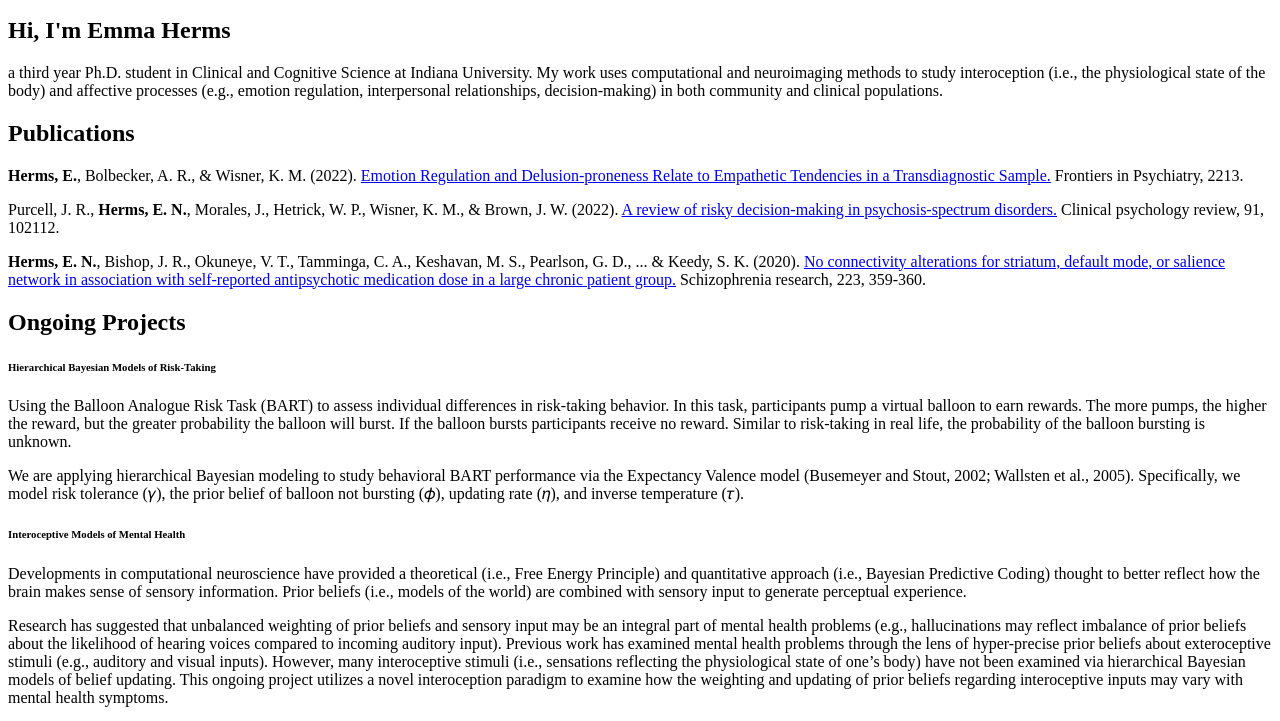
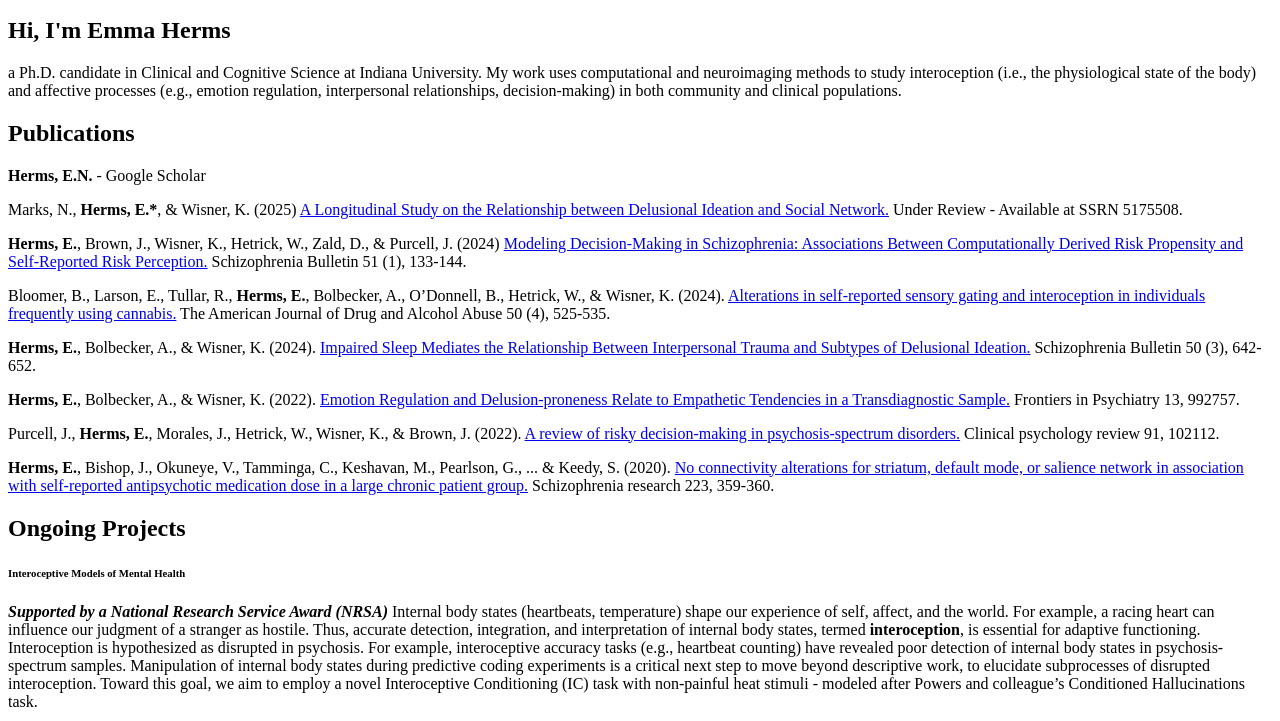
Before and after one commit to hermanator608/emma-portfolio, a website: page src/index.html in a window 1280 px wide. Shown: the part 231-952 px from the top of the page. Drawn offline with Linux system fonts and the light colour scheme.

Commit message:
added publications, updated ongoing projects

```diff
--- a/src/index.html
+++ b/src/index.html
@@ -62,7 +62,7 @@
       <section id="emmaherms" class="section">
         <h1>Hi, I'm Emma Herms</h1>
         <p>
-          a third year Ph.D. student in Clinical and Cognitive Science at
+          a Ph.D. candidate in Clinical and Cognitive Science at
           Indiana University. My work uses computational and neuroimaging
           methods to study interoception (i.e., the physiological state of the
           body) and affective processes (e.g., emotion regulation, interpersonal
@@ -75,33 +75,89 @@
           <h2>Publications</h2>
           <div class="publicationSection">
             <p>
-              <b>Herms, E.</b>, Bolbecker, A. R., & Wisner, K. M. (2022).
+              <a
+                href="https://scholar.google.com/citations?user=ooSh_QcAAAAJ&hl=en&oi=ao"
+                target="_blank"
+                ></a><b>Herms, E.N.</b> - Google Scholar</a
+            </p>
+          </div>
+          <div class="publicationSection">
+            <p>
+              Marks, N., <b>Herms, E.*</b>, & Wisner, K. (2025)
+              <a
+                href="https://papers.ssrn.com/sol3/Delivery.cfm?abstractid=5175508"
+                target="_blank"
+                >A Longitudinal Study on the Relationship between Delusional Ideation and Social Network.</a
+              >
+              Under Review - Available at SSRN 5175508.
+            </p>
+          </div>
+          <div class="publicationSection">
+            <p>
+              <b>Herms, E.</b>, Brown, J., Wisner, K., Hetrick, W., Zald, D., & Purcell, J. (2024)
+              <a
+                href="https://osf.io/preprints/psyarxiv/sgbr4/download"
+                target="_blank"
+                >Modeling Decision-Making in Schizophrenia: Associations Between
+                Computationally Derived Risk Propensity and Self-Reported Risk Perception.</a
+              >
+              Schizophrenia Bulletin 51 (1), 133-144.
+            </p>
+          </div>
+          <div class="publicationSection">
+            <p>
+              Bloomer, B., Larson, E., Tullar, R., <b>Herms, E.</b>, Bolbecker, A.,
+              O’Donnell, B., Hetrick, W., & Wisner, K. (2024).
+              <a
+                href="https://www.tandfonline.com/doi/abs/10.1080/00952990.2024.2332602"
+                target="_blank"
+                >Alterations in self-reported sensory gating and interoception
+                in individuals frequently using cannabis.</a
+              >
+              The American Journal of Drug and Alcohol Abuse 50 (4), 525-535.
+            </p>
+          </div>
+          <div class="publicationSection">
+            <p>
+              <b>Herms, E.</b>, Bolbecker, A., & Wisner, K. (2024).
+              <a
+                href="https://pmc.ncbi.nlm.nih.gov/articles/PMC11059790/pdf/sbad081.pdf"
+                target="_blank"
+                >Impaired Sleep Mediates the Relationship Between Interpersonal
+                Trauma and Subtypes of Delusional Ideation.</a
+              >
+              Schizophrenia Bulletin 50 (3), 642-652.
+            </p>
+          </div>
+          <div class="publicationSection">
+            <p>
+              <b>Herms, E.</b>, Bolbecker, A., & Wisner, K. (2022).
               <a
                 href="https://www.frontiersin.org/articles/10.3389/fpsyt.2022.992757/full"
                 target="_blank"
                 >Emotion Regulation and Delusion-proneness Relate to Empathetic
                 Tendencies in a Transdiagnostic Sample.</a
               >
-              Frontiers in Psychiatry, 2213.
+              Frontiers in Psychiatry 13, 992757.
             </p>
           </div>
           <div class="publicationSection">
             <p>
-              Purcell, J. R., <b>Herms, E. N.</b>, Morales, J., Hetrick, W. P.,
-              Wisner, K. M., & Brown, J. W. (2022).
+              Purcell, J., <b>Herms, E.</b>, Morales, J., Hetrick, W.,
+              Wisner, K., & Brown, J. (2022).
               <a
                 href="https://www.sciencedirect.com/science/article/abs/pii/S0272735821001550"
                 target="_blank"
                 >A review of risky decision-making in psychosis-spectrum
                 disorders.</a
               >
-              Clinical psychology review, 91, 102112.
+              Clinical psychology review 91, 102112.
             </p>
           </div>
           <div class="publicationSection">
             <p>
-              <b>Herms, E. N.</b>, Bishop, J. R., Okuneye, V. T., Tamminga, C.
-              A., Keshavan, M. S., Pearlson, G. D., ... & Keedy, S. K. (2020).
+              <b>Herms, E.</b>, Bishop, J., Okuneye, V., Tamminga, C.,
+              Keshavan, M., Pearlson, G., ... & Keedy, S. (2020).
               <a
                 href="https://www.sciencedirect.com/science/article/abs/pii/S0920996420303698"
                 target="_blank"
@@ -109,69 +165,81 @@
                 salience network in association with self-reported antipsychotic
                 medication dose in a large chronic patient group.</a
               >
-              Schizophrenia research, 223, 359-360.
+              Schizophrenia research 223, 359-360.
             </p>
           </div>
         </section>
         <section id="ongoingProjects" class="section">
           <h2>Ongoing Projects</h2>
-          <div>
-            <div class="ongoingProjectsSection flex-item-column">
-              <h6>Hierarchical Bayesian Models of Risk-Taking</h6>
-              <p>
-                Using the Balloon Analogue Risk Task (BART) to assess individual
-                differences in risk-taking behavior. In this task, participants
-                pump a virtual balloon to earn rewards. The more pumps, the
-                higher the reward, but the greater probability the balloon will
-                burst. If the balloon bursts participants receive no reward.
-                Similar to risk-taking in real life, the probability of the
-                balloon bursting is unknown.
-              </p>
-              <p>
-                We are applying hierarchical Bayesian modeling to study
-                behavioral BART performance via the Expectancy Valence model
-                (Busemeyer and Stout, 2002; Wallsten et al., 2005).
-                Specifically, we model risk tolerance (𝛾), the prior belief of
-                balloon not bursting (𝜙), updating rate (𝜂), and inverse
-                temperature (𝜏).
-              </p>
-            </div>
             <div class="ongoingProjectsSection flex-item-column">
               <h6>Interoceptive Models of Mental Health</h6>
               <p>
-                Developments in computational neuroscience have provided a
-                theoretical (i.e., Free Energy Principle) and quantitative
-                approach (i.e., Bayesian Predictive Coding) thought to better
-                reflect how the brain makes sense of sensory information. Prior
-                beliefs (i.e., models of the world) are combined with sensory
-                input to generate perceptual experience.
-              </p>
-              <p>
-                Research has suggested that unbalanced weighting of prior
-                beliefs and sensory input may be an integral part of mental
-                health problems (e.g., hallucinations may reflect imbalance of
-                prior beliefs about the likelihood of hearing voices compared to
-                incoming auditory input). Previous work has examined mental
-                health problems through the lens of hyper-precise prior beliefs
-                about exteroceptive stimuli (e.g., auditory and visual inputs).
-                However, many interoceptive stimuli (i.e., sensations reflecting
-                the physiological state of one’s body) have not been examined
-                via hierarchical Bayesian models of belief updating. This
-                ongoing project utilizes a novel interoception paradigm to
-                examine how the weighting and updating of prior beliefs
-                regarding interoceptive inputs may vary with mental health
-                symptoms.
+                <b><i>Supported by a National Research Service Award (NRSA)</i></b>
+                Internal body states (heartbeats, temperature) shape our experience
+                of self, affect, and the world. For example, a racing heart can
+                influence our judgment of a stranger as hostile. Thus, accurate detection,
+                integration, and interpretation of internal body states, termed <b>interoception</b>,
+                is essential for adaptive functioning. Interoception is hypothesized as disrupted
+                in psychosis. For example, interoceptive accuracy tasks (e.g., heartbeat counting)
+                have revealed poor detection of internal body states in psychosis-spectrum samples.
+                Manipulation of internal body states during predictive coding experiments is a
+                critical next step to move beyond descriptive work, to elucidate subprocesses of
+                disrupted interoception. Toward this goal, we aim to employ a novel
+                Interoceptive Conditioning (IC) task with non-painful heat stimuli - modeled after
+                Powers and colleague’s Conditioned Hallucinations task.
               </p>
             </div>
           </div>
-        </section>
-        <section id="professionalDevelopment" class="section">
-          <h2>Professional Development</h2>
-          <p>... coming soon</p>
-        </section>
 
         <section id="scienceCommunication" class="section">
           <h2>Science Communication</h2>
+          <div class="blogSection">
+            <h6>
+              <a
+                href="https://blogs.iu.edu/sciu/2024/03/11/perception-a-constructed-reality/"
+                target="_blank"
+                >Perception, a constructed reality</a
+              >
+            </h6>
+            <div class="blogGrid">
+              <p>
+                Sensory information, via our eyes, ears, and other organs,
+                forms the foundation of our lived experience. Yet we find ourselves
+                perceiving the world differently from our family, friends,
+                and the person sitting next to us at our favorite sports event,
+                who calls the ball out when it clearly hit the line!
+                So how accurate is our perception, really?
+                This isn’t just an intellectual question about the physiological
+                and psychological processes happening throughout our body;
+                it has real world consequences.
+              </p>
+              <img src="../public/images/pexels-nadezhda-moryak-9162031.jpg" />
+            </div>
+          </div>
+
+          <div class="blogSection">
+            <h6>
+              <a
+                href="https://blogs.iu.edu/sciu/2023/04/22/experiencing-our-body/"
+                target="_blank"
+                >Experiencing our body: The role of interoception</a
+              >
+            </h6>
+            <div class="blogGrid">
+              <p>
+                Our brain is constantly keeping track of the experience of
+                our body in the environment, enabling us to determine where we are,
+                how we feel, and respond appropriately. How does this work?
+                Let’s find out!
+                Researchers parse the experience of our body into three domains:
+                exteroception, proprioception, and interoception.
+                Are you familiar with these terms? What type of information
+                do each of these domains contribute to the experience of the body
+                in the image to the right?
+              </p>
+              <img src="../public/images/pexels-nadezhda-moryak-9162031.jpg" />
+            </div>
+          </div>
           <div class="blogSection">
             <h6>
               <a
@@ -229,25 +297,6 @@
               <img src="../public/images/pexels-roman-odintsov-6898861-2.jpg" />
             </div>
           </div>
-          <div class="blogSection">
-            <h6>
-              <a
-                href="https://www.pcsasnews.org/culture_context_shapes_emotions"
-                target="_blank"
-                >How Culture and Context Shape Our Understanding of Emotions</a
-              >
-            </h6>
-            <div class="blogGrid">
-              <p>
-                Traditionally, emotions were thought of as universal. What would
-                it mean for an emotion to be universal? A universal emotion
-                would be associated with a single facial expression or unique
-                physiological response and be consistent across cultures.
-                Researchers have explored potential universal facial expressions
-                for emotions...
-              </p>
-            </div>
-          </div>
         </section>
       </div>
     </div>
```
